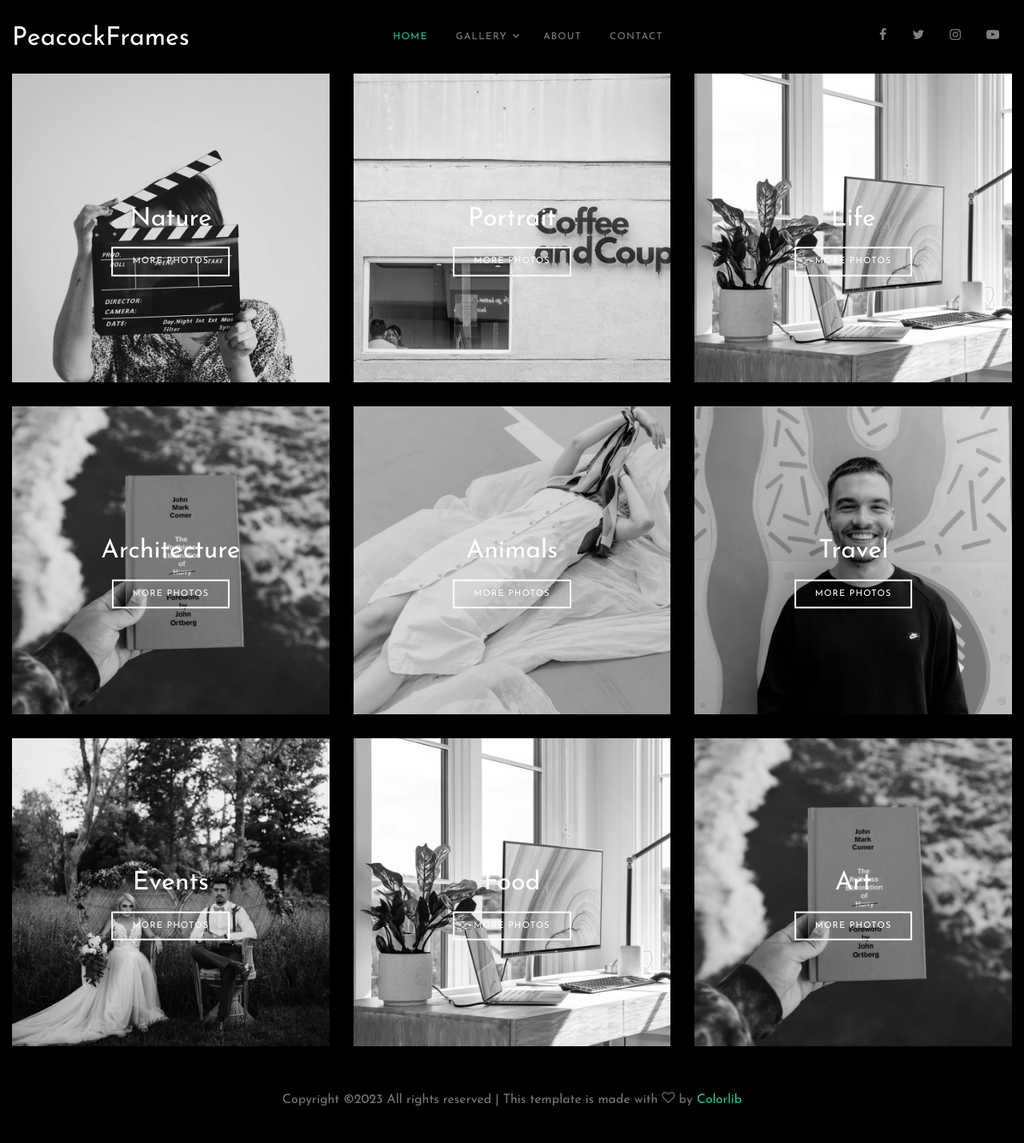
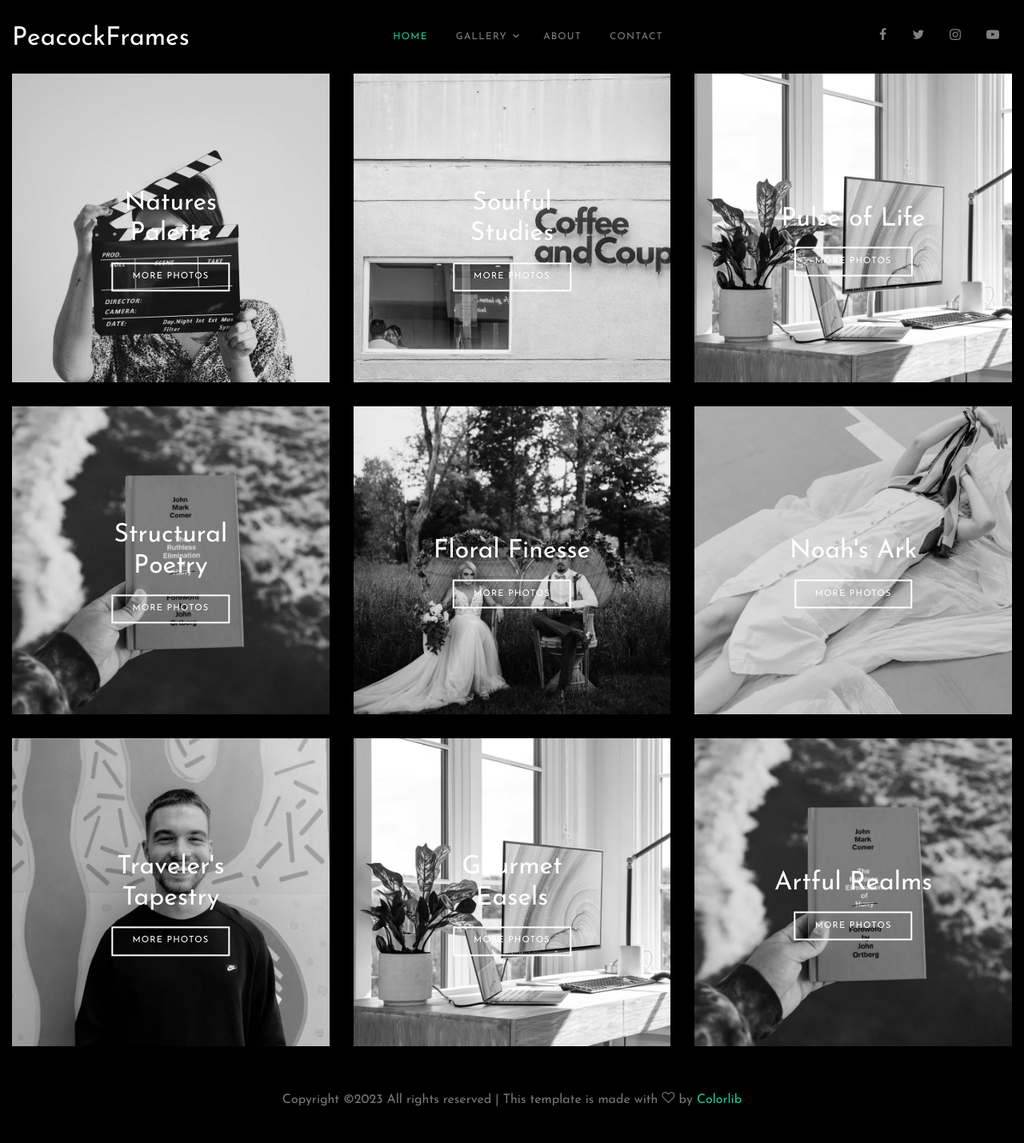
Before and after one commit to dhanyacm/peacockframes, a Jekyll site: the page built from index.html, in a window 1280 px wide. Shown: the whole page at 80% size. Built offline with Jekyll 4.4.1, drawn with Linux system fonts in a browser that asks for light colours; some web fonts are replaced; a script that is not in the unit is left out.

Commit message:
Update index.html

```diff
--- a/index.html
+++ b/index.html
@@ -14,7 +14,7 @@ frontpage: true
 
           <div class="image-wrap-2">
             <div class="image-info">
-              <h2 class="mb-3">Nature</h2>
+              <h2 class="mb-3">Natures Palette</h2>
               <a href="nature.html" class="btn btn-outline-white py-2 px-4">More Photos</a>
             </div>
             <img src="images/img_1.jpg" alt="Image" class="img-fluid">
@@ -24,7 +24,7 @@ frontpage: true
         <div class="col-lg-4">
           <div class="image-wrap-2">
             <div class="image-info">
-              <h2 class="mb-3">Portrait</h2>
+              <h2 class="mb-3">Soulful Studies</h2>
               <a href="portrait.html" class="btn btn-outline-white py-2 px-4">More Photos</a>
             </div>
             <img src="images/img_2.jpg" alt="Image" class="img-fluid">
@@ -33,7 +33,7 @@ frontpage: true
         <div class="col-lg-4">
           <div class="image-wrap-2">
             <div class="image-info">
-              <h2 class="mb-3">Life</h2>
+              <h2 class="mb-3">Pulse of Life</h2>
               <a href="life.html" class="btn btn-outline-white py-2 px-4">More Photos</a>
             </div>
             <img src="images/img_3.jpg" alt="Image" class="img-fluid">
@@ -43,17 +43,27 @@ frontpage: true
         <div class="col-lg-4">
           <div class="image-wrap-2">
             <div class="image-info">
-              <h2 class="mb-3">Architecture</h2>
+              <h2 class="mb-3">Structural Poetry</h2>
               <a href="architecture.html" class="btn btn-outline-white py-2 px-4">More Photos</a>
             </div>
             <img src="images/img_4.jpg" alt="Image" class="img-fluid">
           </div>
         </div>
 
+                  <div class="col-lg-4">
+          <div class="image-wrap-2">
+            <div class="image-info">
+              <h2 class="mb-3">Floral Finesse</h2>
+              <a href="flowers.html" class="btn btn-outline-white py-2 px-4">More Photos</a>
+            </div>
+            <img src="images/img_7.jpg" alt="Image" class="img-fluid">
+          </div>
+        </div>
+
         <div class="col-lg-4">
           <div class="image-wrap-2">
             <div class="image-info">
-              <h2 class="mb-3">Animals</h2>
+              <h2 class="mb-3">Noah's Ark</h2>
               <a href="animals.html" class="btn btn-outline-white py-2 px-4">More Photos</a>
             </div>
             <img src="images/img_5.jpg" alt="Image" class="img-fluid">
@@ -63,27 +73,19 @@ frontpage: true
         <div class="col-lg-4">
           <div class="image-wrap-2">
             <div class="image-info">
-              <h2 class="mb-3">Travel</h2>
+              <h2 class="mb-3">Traveler's Tapestry</h2>
               <a href="travel.html" class="btn btn-outline-white py-2 px-4">More Photos</a>
             </div>
             <img src="images/img_6.jpg" alt="Image" class="img-fluid">
           </div>
         </div>
 
-        <div class="col-lg-4">
-          <div class="image-wrap-2">
-            <div class="image-info">
-              <h2 class="mb-3">Events</h2>
-              <a href="events.html" class="btn btn-outline-white py-2 px-4">More Photos</a>
-            </div>
-            <img src="images/img_7.jpg" alt="Image" class="img-fluid">
-          </div>
-        </div>
+
 
         <div class="col-lg-4">
           <div class="image-wrap-2">
             <div class="image-info">
-              <h2 class="mb-3">Food</h2>
+              <h2 class="mb-3">Gourmet Easels</h2>
               <a href="Food.html" class="btn btn-outline-white py-2 px-4">More Photos</a>
             </div>
             <img src="images/img_3.jpg" alt="Image" class="img-fluid">
@@ -93,7 +95,7 @@ frontpage: true
         <div class="col-lg-4">
           <div class="image-wrap-2">
             <div class="image-info">
-              <h2 class="mb-3">Art</h2>
+              <h2 class="mb-3">Artful Realms</h2>
               <a href="art.html" class="btn btn-outline-white py-2 px-4">More Photos</a>
             </div>
             <img src="images/img_4.jpg" alt="Image" class="img-fluid">
```
